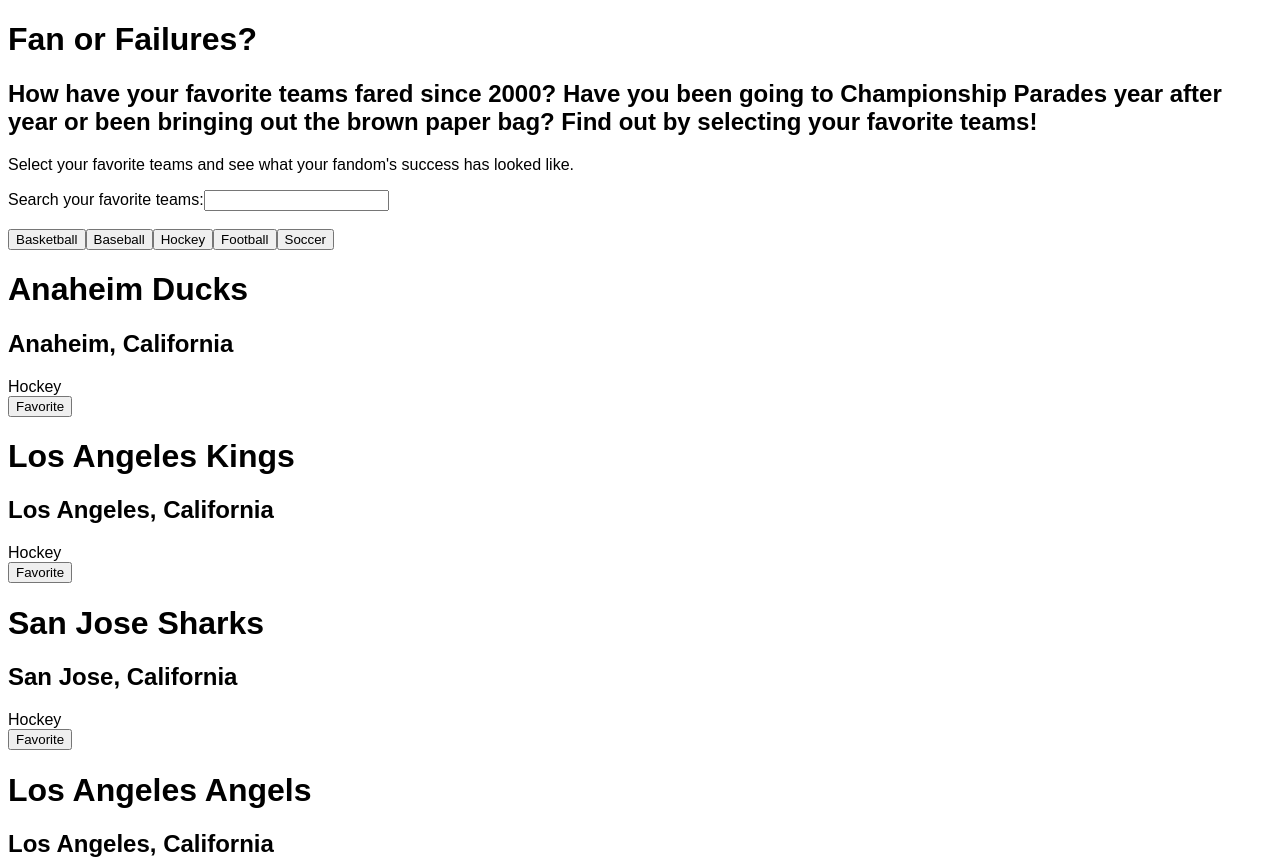
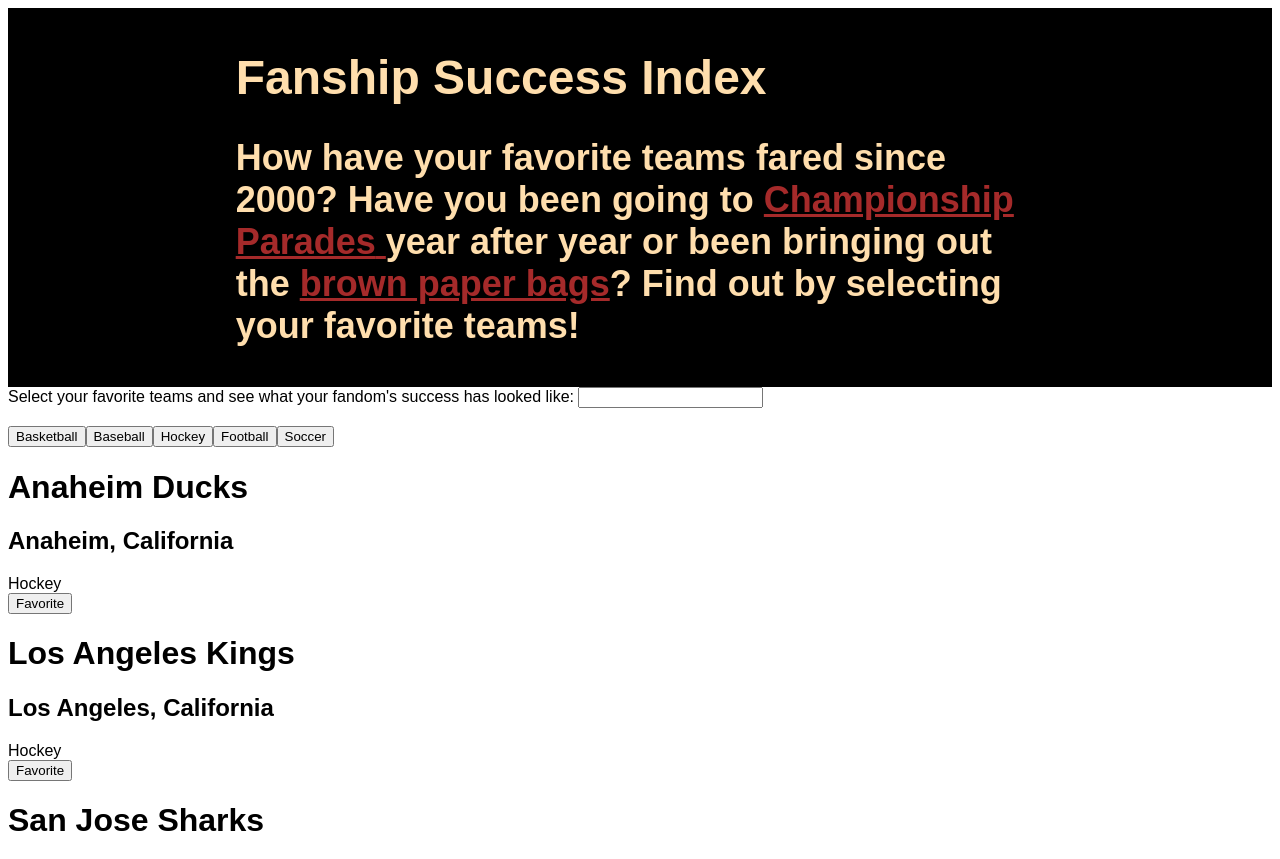
Before and after one commit to RubesWorld/sports_teams, a React (Create React App) app: page / in a window 1280 px wide. Shown: the top 859 px of the page. Built offline with nearby package versions, Linux system fonts and the light colour scheme.

Commit message:
initial commit

```diff
--- a/src/components/Header.js
+++ b/src/components/Header.js
@@ -1,15 +1,26 @@
 const Header = () => (
   <>
-    <h1>Fan or Failures?</h1>
-    <h2>
-      How have your favorite teams fared since 2000? Have you been going to
-      Championship Parades year after year or been bringing out the brown paper
-      bag? Find out by selecting your favorite teams!
-    </h2>
-    <p>
-      Select your favorite teams and see what your fandom's success has looked
-      like.{" "}
-    </p>
+    <div className="header">
+      <div className="header-container">
+        <h1>Fanship Success Index</h1>
+        <h2>
+          How have your favorite teams fared since 2000? Have you been going to{" "}
+          <span className="brady">
+            Championship Parades{" "}
+            <img src="/images/brady_wasted.jpeg" alt="brady wasted lol" />
+          </span>{" "}
+          year after year or been bringing out the{" "}
+          <span class="brown-paper-bag">
+            brown paper bags
+            <img
+              src="/images/knicks_paper_bags.png"
+              alt="Knicks players miserable about their season"
+            />
+          </span>
+          ? Find out by selecting your favorite teams!
+        </h2>
+      </div>
+    </div>
   </>
 );
 
--- a/src/components/Searchbar.js
+++ b/src/components/Searchbar.js
@@ -1,7 +1,10 @@
 const Searchbar = ({ onSearch, onChange, value, id }) => {
   return (
     <div>
-      <label htmlFor="search">Search your favorite teams:</label>
+      <label htmlFor="search">
+        Select your favorite teams and see what your fandom's success has looked
+        like:{" "}
+      </label>
       <input type="text" id={id} onChange={onChange} value={value} />
       <br />
       <br />
--- a/src/styles/app.scss
+++ b/src/styles/app.scss
@@ -1,3 +1,5 @@
+@use 'home.scss';
+
 .App {
   font-family: sans-serif;
 
--- /dev/null
+++ b/src/styles/home.scss
@@ -0,0 +1,35 @@
+
+.header {
+  background-color: black;
+  color: navajowhite;
+  padding: 10px;
+  font-size:24px;
+  display: flex;
+  flex-direction: column;
+  align-items: center
+  }
+
+.header-container{
+  width: 65%;
+}
+
+.brown-paper-bag, .brady{
+  position: relative;
+  text-decoration: underline;
+  color:brown;
+  cursor: pointer
+}
+
+img {
+  position: absolute;
+  left: 0;
+  top: 20;
+  display: none;
+  width: 250px;
+  height: 250px;
+}
+
+.brown-paper-bag:hover > img,
+.brady:hover > img {
+  display: block;
+}
```
Also changed, not shown: public/images/brady_wasted.jpeg (added), public/images/knicks_paper_bags.png (added).
